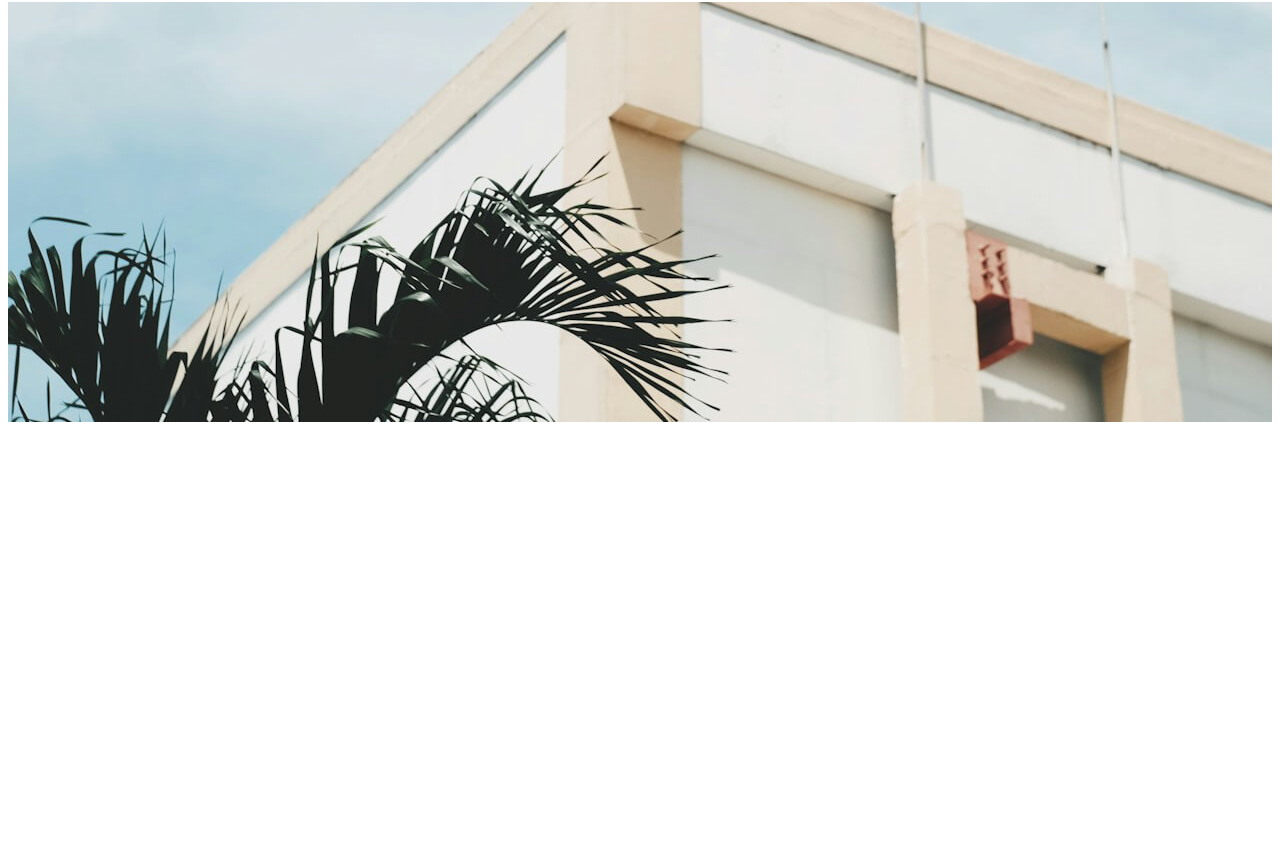
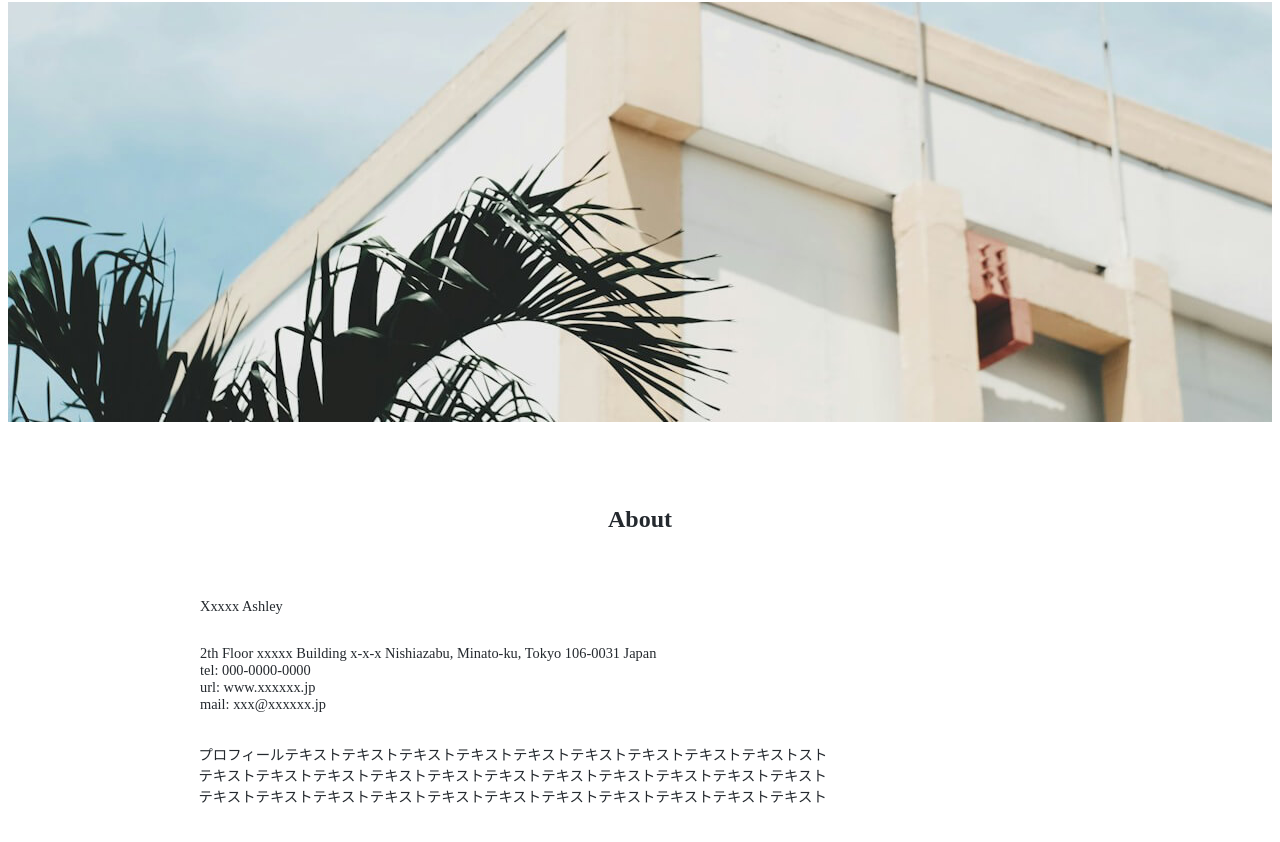
Before and after one commit to nagao-cs/CloneCoding, a plain HTML site: page portfolio/index.html in a window 1280 px wide. Shown: the part 276-1118 px from the top of the page. Before the commit the page ends 800 px from the top, so only its background shows below. Drawn offline with Linux system fonts and the light colour scheme.

Commit message:
section about

```diff
--- a/portfolio/css/style.css
+++ b/portfolio/css/style.css
@@ -65,9 +65,44 @@ header {
 /* header終わり */
 
 /* main visual */
+#main-visual {
+    margin-bottom: 80px;
+}
+
 #main-visual img{
     width: 100%;
     max-width: 1920px;
     height: 420px;
     object-fit: cover;
 }
+/* main visual終わり */
+
+/* wrapper始まり */
+.wrapper {
+    max-width: 960px;
+    margin: 0 auto 130px auto;
+    font-size: 0.9rem;
+    padding: 0 4%;
+}
+/* wrapper終わり */
+
+/* section title始まり */
+.section-title {
+    text-align: center;
+    font-size: 1.5rem;
+    margin-bottom: 65px;
+}
+
+/* about始まり */
+#about ul {
+    margin-bottom: 30px;
+}
+
+#about li:first-child {
+    margin-bottom: 30px;
+}
+
+#about p {
+    text-align: justify;
+    padding-left: 4%;
+}
--- a/portfolio/index.html
+++ b/portfolio/index.html
@@ -30,8 +30,28 @@
         </header>
         <!-- header終わり -->
 
+        <!-- main visual始まり -->
         <div id="main-visual">
             <img src="./img/mainvisual-pc.jpg" alt="main visual">
         </div>
+        <!-- main visual終わり -->
+
+        <!-- about始まり -->
+        <section id="about" class="wrapper">
+            <h2 class="section-title">About</h2>
+            <ul>
+                <li>Xxxxx Ashley</li>
+                <li>2th Floor xxxxx Building x-x-x Nishiazabu, Minato-ku, Tokyo 106-0031 Japan</li>
+                <li>tel: 000-0000-0000</li>
+                <li>url: www.xxxxxx.jp</li>
+                <li>mail: xxx@xxxxxx.jp</li>
+            </ul>
+            <p>
+                プロフィールテキストテキストテキストテキストテキストテキストテキストテキストテキストスト<br>
+                テキストテキストテキストテキストテキストテキストテキストテキストテキストテキストテキスト<br>
+                テキストテキストテキストテキストテキストテキストテキストテキストテキストテキストテキスト
+            </p>
+        </section>
+
     </body>
 </html>
```
